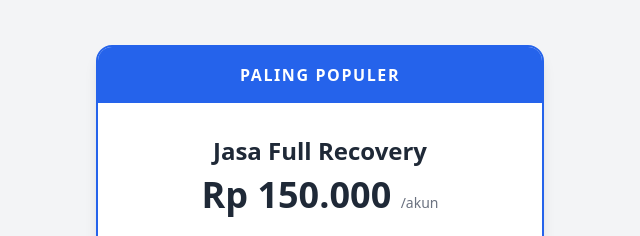
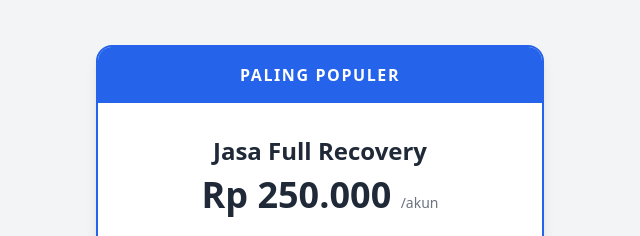
Before and after one commit to sosmedservis-cmd/Jasa-Pemulihan-Akun-Sosmed, a plain HTML site: page index.html in a window 1280 px wide. Shown: the part 1577-1813 px from the top of the page, 320-960 px from the left. Drawn offline with nearby package versions, Linux system fonts and the light colour scheme.

Commit message:
Update index.html

```diff
--- a/index.html
+++ b/index.html
@@ -59,7 +59,7 @@
                 <div class="bg-blue-600 py-4 text-white font-bold uppercase tracking-widest">Paling Populer</div>
                 <div class="p-8">
                     <h3 class="text-2xl font-bold mb-2">Jasa Full Recovery</h3>
-                    <div class="text-4xl font-bold mb-6">Rp 150.000 <span class="text-sm text-gray-500 font-normal">/akun</span></div>
+                    <div class="text-4xl font-bold mb-6">Rp 250.000 <span class="text-sm text-gray-500 font-normal">/akun</span></div>
                     <ul class="text-left space-y-4 mb-8">
                         <li><i class="fas fa-check text-green-500 mr-2"></i> Pengerjaan 1x24 Jam</li>
                         <li><i class="fas fa-check text-green-500 mr-2"></i> Garansi Uang Kembali</li>
@@ -95,4 +95,5 @@
         }
     </script>
 </body>
+
 </html>
```
